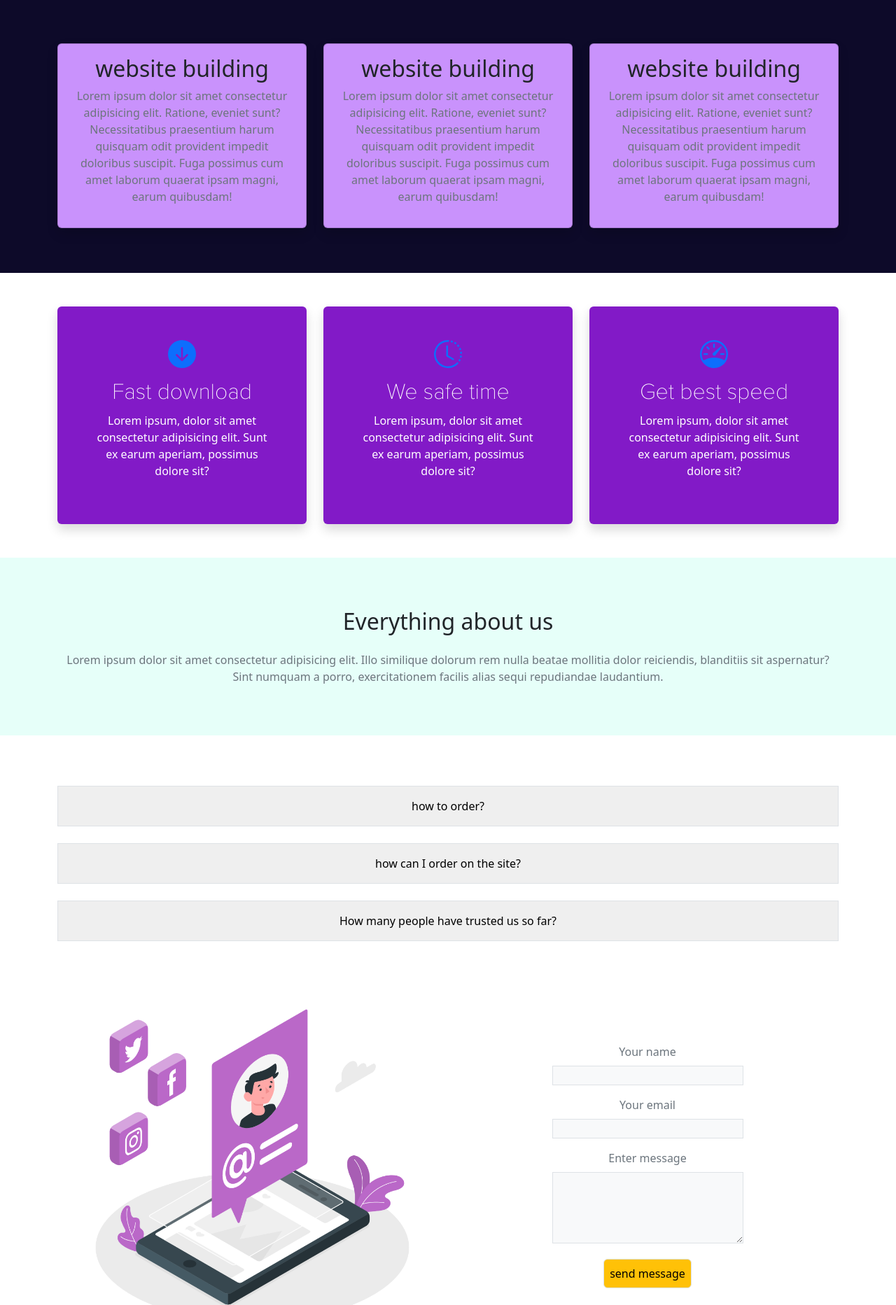
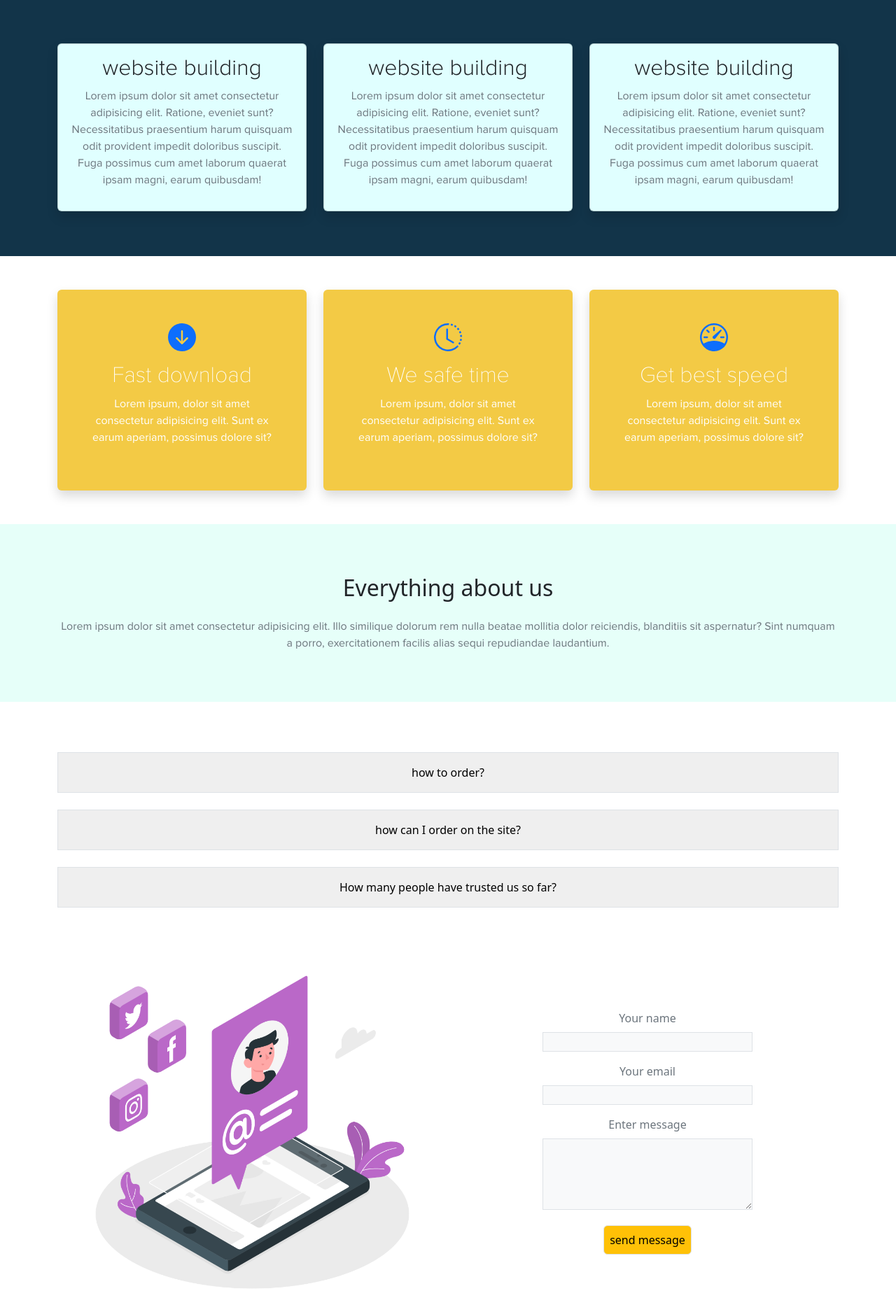
Before and after one commit to gameteg/pro1, a plain HTML site: page index.html in a window 1280 px wide. Shown: the part 700-2565 px from the top of the page at 70% size. Drawn offline with nearby package versions, Linux system fonts and the light colour scheme.

Commit message:
Add files via upload

```diff
--- a/css/style.css
+++ b/css/style.css
@@ -13,9 +13,13 @@
     src: url(../fonts/proxima_ssv/ProximaNova-Regular.otf);
 }
 
+@font-face {
+    font-family: proxima-light;
+    src: url(../fonts/proxima_ssv/Proxima\ Nova\ Alt\ Light.otf);
+}
 
 nav{
-    background : hsl(286, 84%, 93%)!important;
+    background : hsl(272, 83%, 93%)!important;
 }
 
 .aboutsec{
@@ -28,7 +32,7 @@ nav{
 }
 
 .card1, .card2, .card3{
-    background : rgb(130, 26, 199) !important;
+    background : rgb(243, 202, 69) !important;
     color : #fff;
 }
 
@@ -36,13 +40,25 @@ h1{
     font-family: proxima !important;
 }
 
+p{
+    font-family : proxima;
+}
 
 .services{
-    background : #0d0a29;
+    background : #123449;
+}
+.services h2{
+    font-family: proxima-light;
 }
 
+
+.form_box input, textarea{
+    width : 300px;
+}
+
+
 .card{
-    background : hsl(271, 95%, 78%);
+    background : lightcyan;
 }
 
 @media screen and (max-width : 767px) {
@@ -53,3 +69,9 @@ h1{
         margin-top : 20px;
     }
 }
+
+@media screen and (max-width : 400px) {
+    .form_box input, textarea{
+        width : 70%;
+    }
+}
--- a/index.html
+++ b/index.html
@@ -183,6 +183,9 @@
             </div>
         </div>
     </div>
+    <div class="subscribe">
+
+    </div>
     <div class="contact_sec" id="contact">
         <div class="container my-5">
             <div class="row text-center align-items-center">
@@ -193,11 +196,11 @@
                     <div class="form_box">
                         <form action="#" method="post">
                             <label class="text-muted">Your name</label><br>
-                            <input type="text" name="name" class="name_input bg-light border border-none mt-2 w-50"><br>
+                            <input type="text" name="name" class="name_input bg-light border border-none mt-2"><br>
                             <label class="mt-3 text-muted">Your email</label><br>
-                            <input type="email border border-none" name="email" class="email_input border border-none bg-light mt-2 w-50"><br>
+                            <input type="email border border-none" name="email" class="email_input border border-none bg-light mt-2"><br>
                             <label class="mt-3 text-muted">Enter message</label><br>
-                            <textarea name="message" class="mt-2 border border-none bg-light w-50" id="text_message" cols="30" rows="4"></textarea><br>
+                            <textarea name="message" class="mt-2 border border-none bg-light" id="text_message" cols="30" rows="4"></textarea><br>
                             <button class=" border border-none p-2 bg-warning rounded-2 mt-3">send message</button>
                         </form>
                     </div>
```
